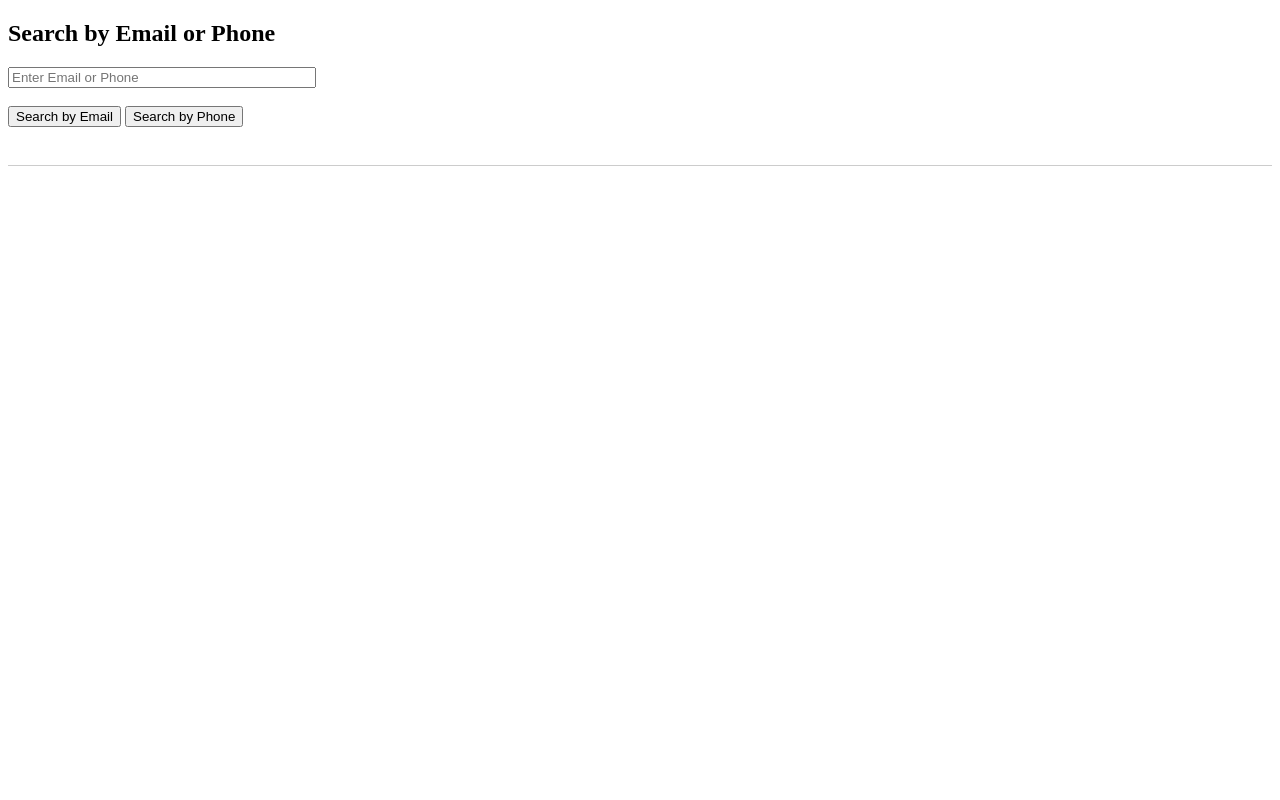
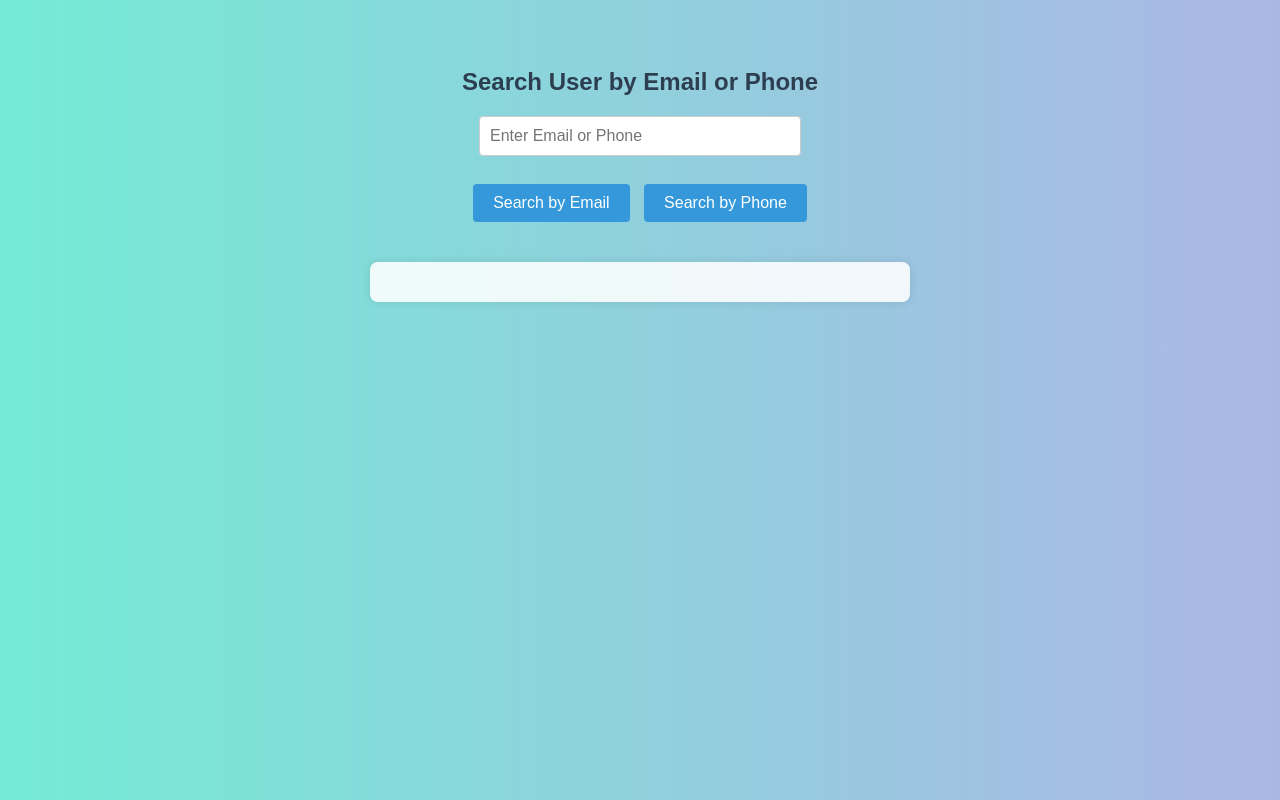
Before and after one commit to sushirb9/searchusershistoricaldata, a plain HTML site: page index.html in a window 1280 px wide. Drawn offline with Linux system fonts and the light colour scheme.

Commit message:
Update index.html

```diff
--- a/index.html
+++ b/index.html
@@ -2,15 +2,74 @@
 <html>
 <head>
     <title>Search User</title>
+    <style>
+        body {
+            font-family: Arial, sans-serif;
+            background: linear-gradient(to right, #74ebd5, #acb6e5);
+            color: #333;
+            padding: 40px;
+            text-align: center;
+        }
+
+        h2 {
+            color: #2c3e50;
+        }
+
+        input[type="text"] {
+            padding: 10px;
+            width: 300px;
+            border: 1px solid #ccc;
+            border-radius: 4px;
+            font-size: 16px;
+        }
+
+        button {
+            padding: 10px 20px;
+            margin: 10px 5px;
+            font-size: 16px;
+            border: none;
+            border-radius: 4px;
+            color: white;
+            cursor: pointer;
+            background-color: #3498db;
+            transition: background-color 0.3s ease;
+        }
+
+        button:hover {
+            background-color: #2980b9;
+        }
+
+        #result {
+            margin-top: 30px;
+            background: #ffffffdd;
+            border-radius: 8px;
+            padding: 20px;
+            width: 500px;
+            margin-left: auto;
+            margin-right: auto;
+            box-shadow: 0 0 10px rgba(0,0,0,0.1);
+            text-align: left;
+        }
+
+        strong {
+            color: #2c3e50;
+        }
+
+        span {
+            font-weight: bold;
+        }
+    </style>
 </head>
 <body>
-    <h2>Search by Email or Phone</h2>
-    <input type="text" id="searchValue" placeholder="Enter Email or Phone" style="width: 300px;">
+
+    <h2>Search User by Email or Phone</h2>
+
+    <input type="text" id="searchValue" placeholder="Enter Email or Phone">
     <br><br>
     <button onclick="search('email')">Search by Email</button>
     <button onclick="search('phone')">Search by Phone</button>
-    <br><br>
-    <div id="result" style="margin-top:20px; border-top:1px solid #ccc; padding-top:10px;"></div>
+
+    <div id="result"></div>
 
     <script>
         const apiUrl = 'https://jlquaspst9.execute-api.ap-southeast-2.amazonaws.com/Dev/search';
@@ -34,16 +93,16 @@
                 if (data.status === 'success') {
                     const user = data.data;
                     resultDiv.innerHTML = `
-                        <strong>First Name:</strong> ${user.firstName || '-'}<br>
-                        <strong>Last Name:</strong> ${user.lastName || '-'}<br>
-                        <strong>Email:</strong> ${user.email}<br>
-                        <strong>Phone:</strong> ${user.phone}<br>
-                        <strong>Incident ID:</strong> ${user.incidentId || '-'}<br>
-                        <strong>Subject:</strong> ${user.subject || '-'}<br>
-                        <strong>Reference ID:</strong> ${user.referenceId || '-'}<br>
-                        <strong>Status:</strong> ${user.status || '-'}<br>
-                        <strong>Reason:</strong> ${user.reason || '-'}<br>
-                        <strong>Category:</strong> ${user.category || '-'}
+                        <p><strong>First Name:</strong> ${user.firstName || '-'}</p>
+                        <p><strong>Last Name:</strong> ${user.lastName || '-'}</p>
+                        <p><strong>Email:</strong> ${user.email}</p>
+                        <p><strong>Phone:</strong> ${user.phone}</p>
+                        <p><strong>Incident ID:</strong> ${user.incidentId || '-'}</p>
+                        <p><strong>Subject:</strong> ${user.subject || '-'}</p>
+                        <p><strong>Reference ID:</strong> ${user.referenceId || '-'}</p>
+                        <p><strong>Status:</strong> ${user.status || '-'}</p>
+                        <p><strong>Reason:</strong> ${user.reason || '-'}</p>
+                        <p><strong>Category:</strong> ${user.category || '-'}</p>
                     `;
                 } else {
                     resultDiv.innerHTML = "<span style='color:red;'>User not found.</span>";
```
